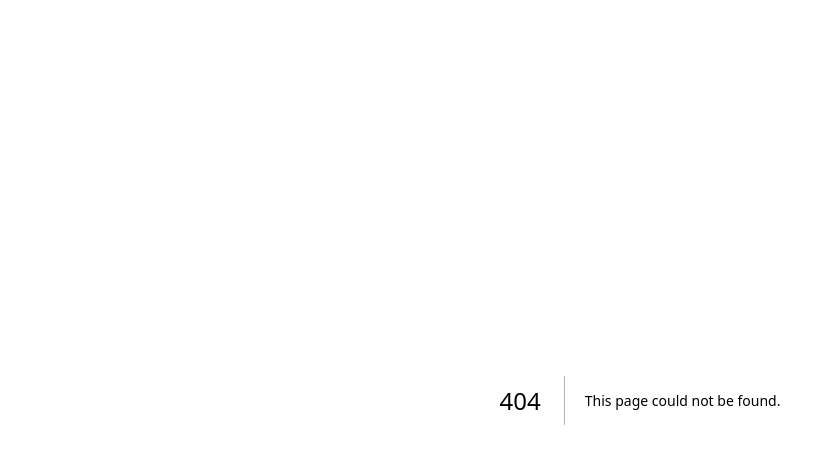
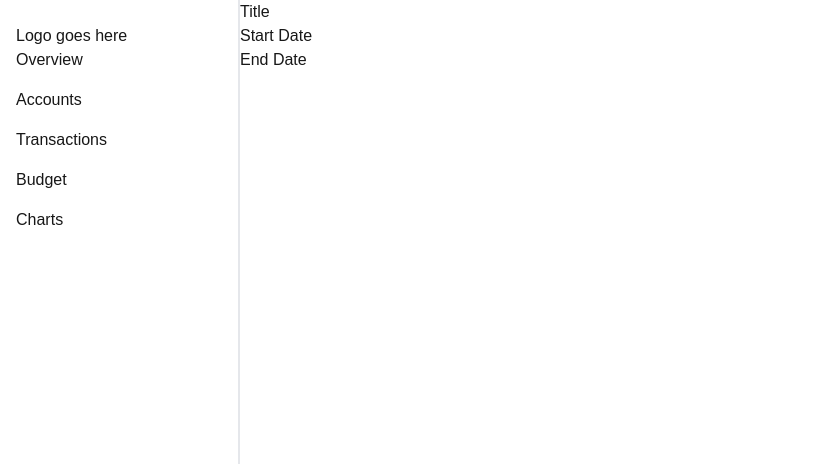
Before and after one commit to kristiyip/Finance-Tracker-NextJS, a Next.js app: page /dashboard/budget in a window 1280 px wide. Before the commit this address had no page. Shown: the top 464 px of the page, without its empty margins (0-827 px from the left). Built offline with nearby package versions, Linux system fonts and the light colour scheme.

Commit message:
create base of budget creation form

```diff
--- /dev/null
+++ b/app/dashboard/budget/page.tsx
@@ -0,0 +1,9 @@
+import CreateBudgetForm from "@/app/ui/budget/create-budget-form"
+
+export default function Page() {
+  return (
+    <div>
+      <CreateBudgetForm />
+    </div>
+  )
+}
--- a/app/dashboard/transactions/page.tsx
+++ b/app/dashboard/transactions/page.tsx
@@ -1,4 +1,4 @@
-import CreateTransactionForm from "@/app/ui/transactions/create-form"
+import CreateTransactionForm from "@/app/ui/transactions/create-transaction-form"
 import Transactions from "@/app/ui/transactions/transactions"
 
 export default function Page() {
--- /dev/null
+++ b/app/ui/budget/create-budget-form.tsx
@@ -0,0 +1,17 @@
+export default function CreateBudgetForm() {
+  return (
+    <form>
+      <div>
+        <div>
+          <label>Title</label>
+        </div>
+        <div>
+          Start Date
+        </div>
+        <div>
+          End Date
+        </div>
+      </div>
+    </form>
+  )
+}
```
Also changed, not shown: app/ui/transactions/create-transaction-form.tsx (renamed from app/ui/transactions/create-form.tsx).
